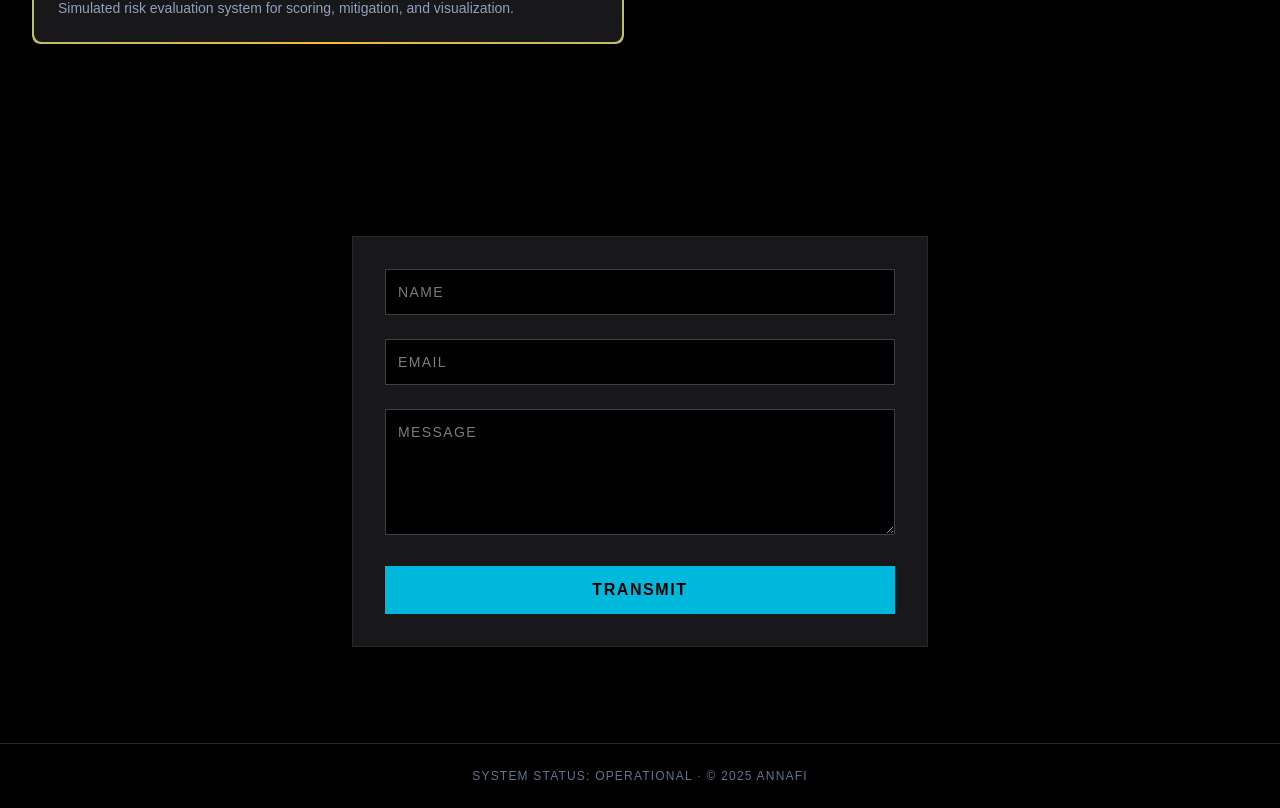
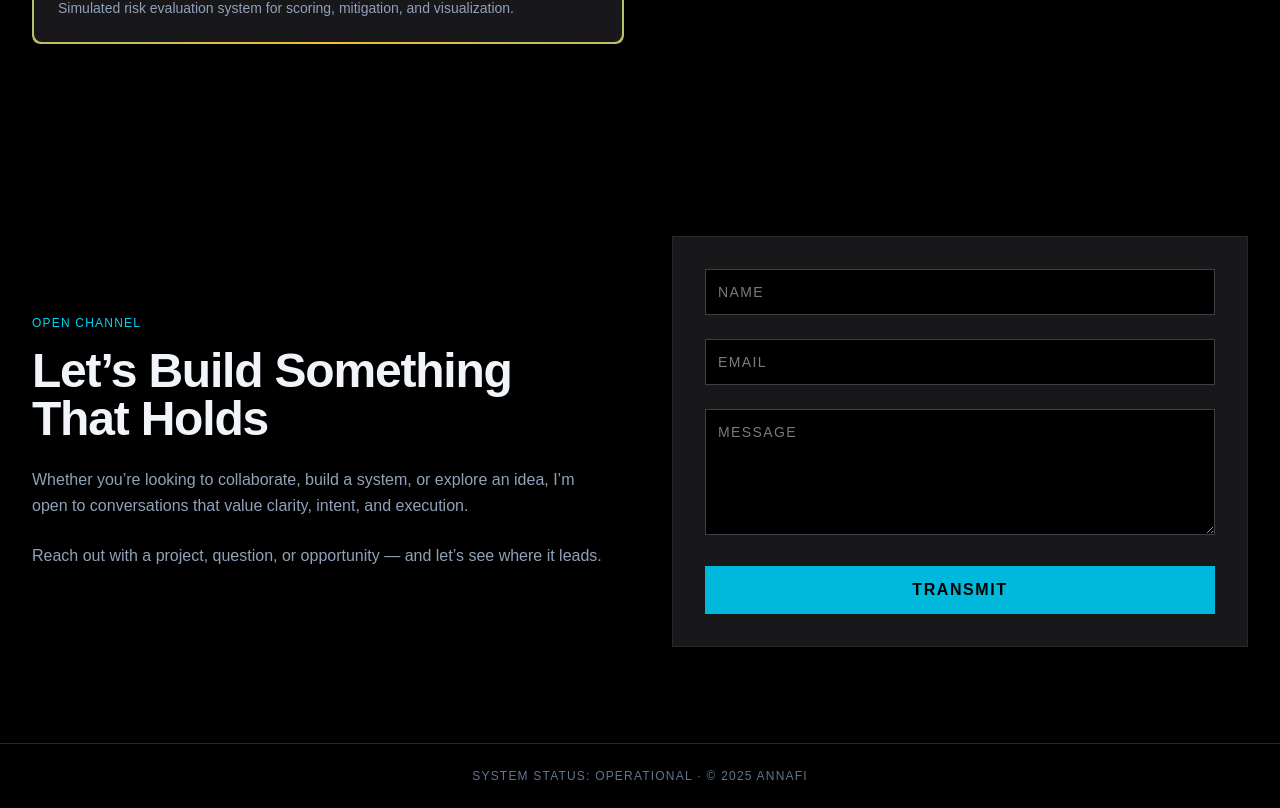
Before and after one commit to DevAnnafi/Annafi-Portfolio, a Next.js app: page / in a window 1280 px wide. Shown: the part 2856-3664 px from the top of the page. Built offline with nearby package versions, Linux system fonts and the light colour scheme.

Commit message:
Feat: Edit contact info section

```diff
--- a/app/page.tsx
+++ b/app/page.tsx
@@ -509,21 +509,63 @@ export default function PortfolioHero() {
 
      {/* CONTACT */}
     <section id="contact" className="py-24 px-8 relative z-10">
-        <div className="max-w-xl mx-auto">
+    <div className="max-w-7xl mx-auto grid md:grid-cols-2 gap-16 items-center">
+
+    {/* LEFT — TEXT */}
+    <div>
+      <p className="text-cyan-400 text-xs tracking-widest mb-4">
+        OPEN CHANNEL
+      </p>
+
+      <h2 className="text-4xl md:text-5xl font-bold tracking-tight mb-6">
+        Let’s Build Something That Holds
+      </h2>
+
+      <p className="text-slate-400 leading-relaxed mb-6">
+        Whether you’re looking to collaborate, build a system, or explore an idea,
+        I’m open to conversations that value clarity, intent, and execution.
+      </p>
+
+      <p className="text-slate-400 leading-relaxed">
+        Reach out with a project, question, or opportunity — and let’s see where it
+        leads.
+      </p>
+    </div>
+
+    {/* RIGHT — FORM */}
     <form
       action="https://formspree.io/f/myzroeyr"
       method="POST"
       className="bg-zinc-900 border border-zinc-800 p-8 space-y-6"
     >
-            <input name="name" placeholder="NAME" className="w-full p-3 bg-black border border-zinc-700 text-sm tracking-widest" required />
-            <input type="email" name="email" placeholder="EMAIL" className="w-full p-3 bg-black border border-zinc-700 text-sm tracking-widest" required />
-            <textarea name="message" rows={5} placeholder="MESSAGE" className="w-full p-3 bg-black border border-zinc-700 text-sm tracking-widest" required />
+      <input
+        name="name"
+        placeholder="NAME"
+        className="w-full p-3 bg-black border border-zinc-700 text-sm tracking-widest"
+        required
+      />
+      <input
+        type="email"
+        name="email"
+        placeholder="EMAIL"
+        className="w-full p-3 bg-black border border-zinc-700 text-sm tracking-widest"
+        required
+      />
+      <textarea
+        name="message"
+        rows={5}
+        placeholder="MESSAGE"
+        className="w-full p-3 bg-black border border-zinc-700 text-sm tracking-widest"
+        required
+      />
       <button className="w-full py-3 bg-cyan-500 text-black font-semibold tracking-widest">
         TRANSMIT
       </button>
     </form>
+
   </div>
 </section>
+
 
       <footer className="border-t border-zinc-800 py-6 text-center text-xs tracking-widest text-slate-500">
         SYSTEM STATUS: OPERATIONAL · © 2025 ANNAFI
```
Lines whose indentation alone changed are shown as unchanged.
